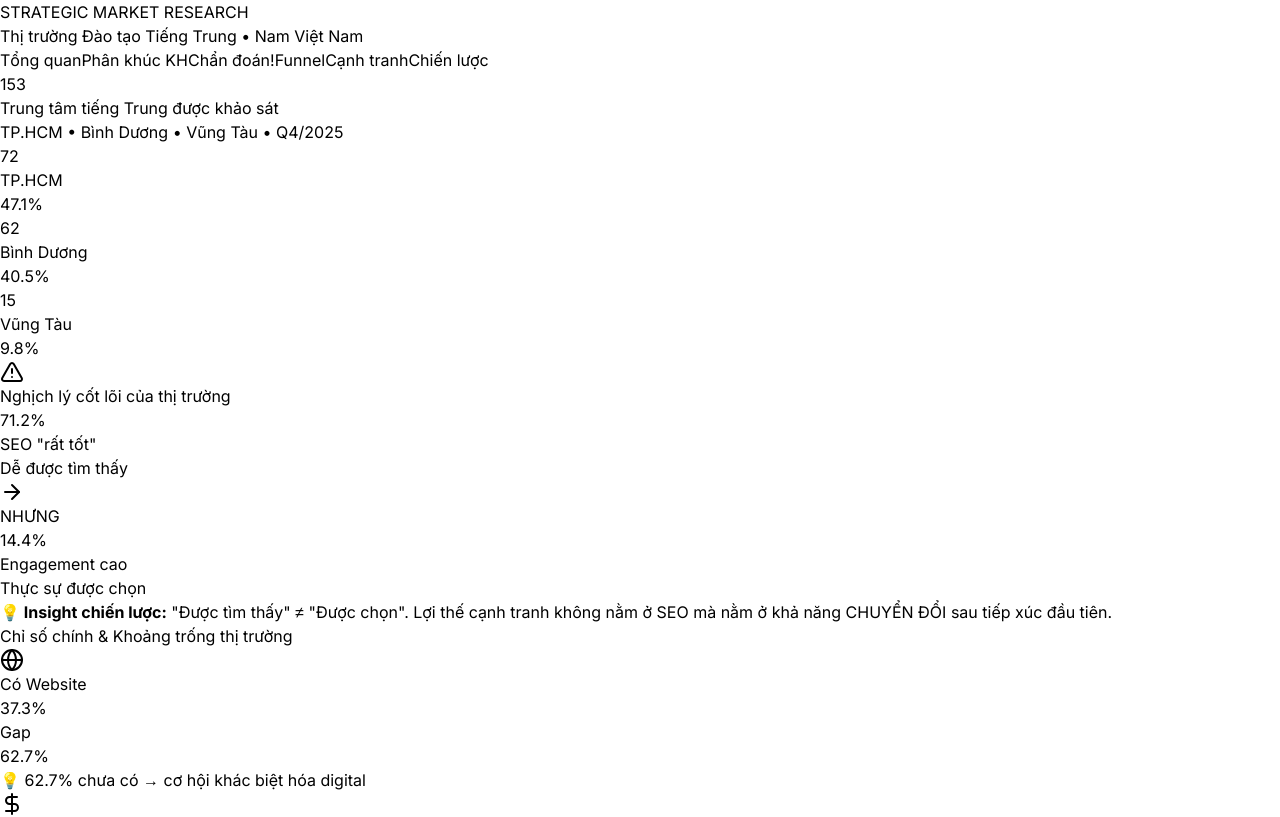
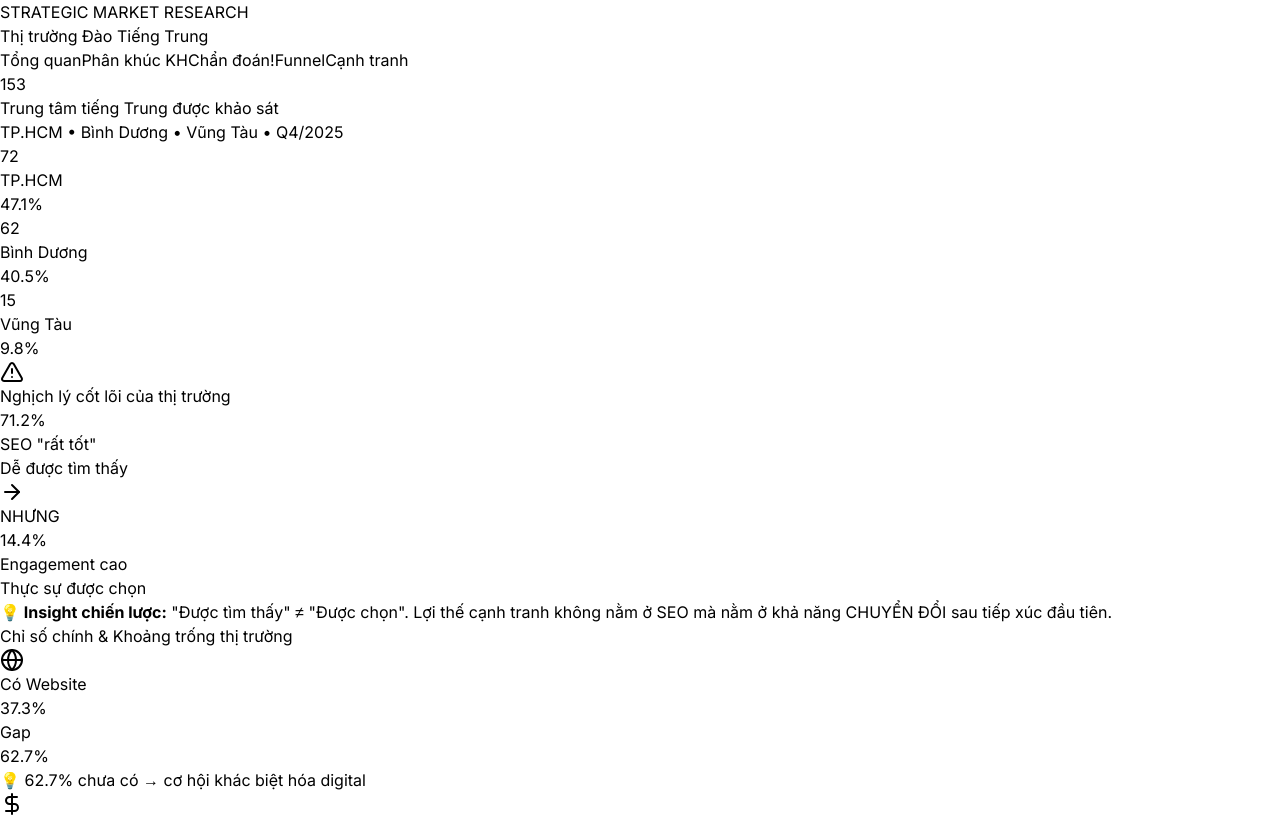
Before and after one commit to dangdailoi/SHZ_MARKETING, a React (Vite) app: page / in a window 1280 px wide. Shown: the top 817 px of the page. Built offline with nearby package versions, Linux system fonts and the light colour scheme.

Commit message:
Update MarketResearchDashboard.jsx

```diff
--- a/src/components/MarketResearchDashboard.jsx
+++ b/src/components/MarketResearchDashboard.jsx
@@ -471,7 +471,7 @@ export default function MarketResearchDashboard() {
     { id: 'diagnostic', label: 'Chẩn đoán', badge: 'Quan trọng' },
     { id: 'funnel', label: 'Funnel' },
     { id: 'competitive', label: 'Cạnh tranh' },
-    { id: 'strategy', label: 'Chiến lược' }
+    // { id: 'strategy', label: 'Chiến lược' }
   ];
 
   return (
@@ -488,7 +488,7 @@ export default function MarketResearchDashboard() {
           <div className="flex items-center justify-between">
             <div>
               <div className="text-xs text-rose-400 font-medium tracking-wider mb-1">STRATEGIC MARKET RESEARCH</div>
-              <h1 className="text-xl font-semibold text-white">Thị trường Đào tạo Tiếng Trung • Nam Việt Nam</h1>
+              <h1 className="text-xl font-semibold text-white">Thị trường Đào Tiếng Trung</h1>
             </div>
 
             {/* Navigation */}
```
